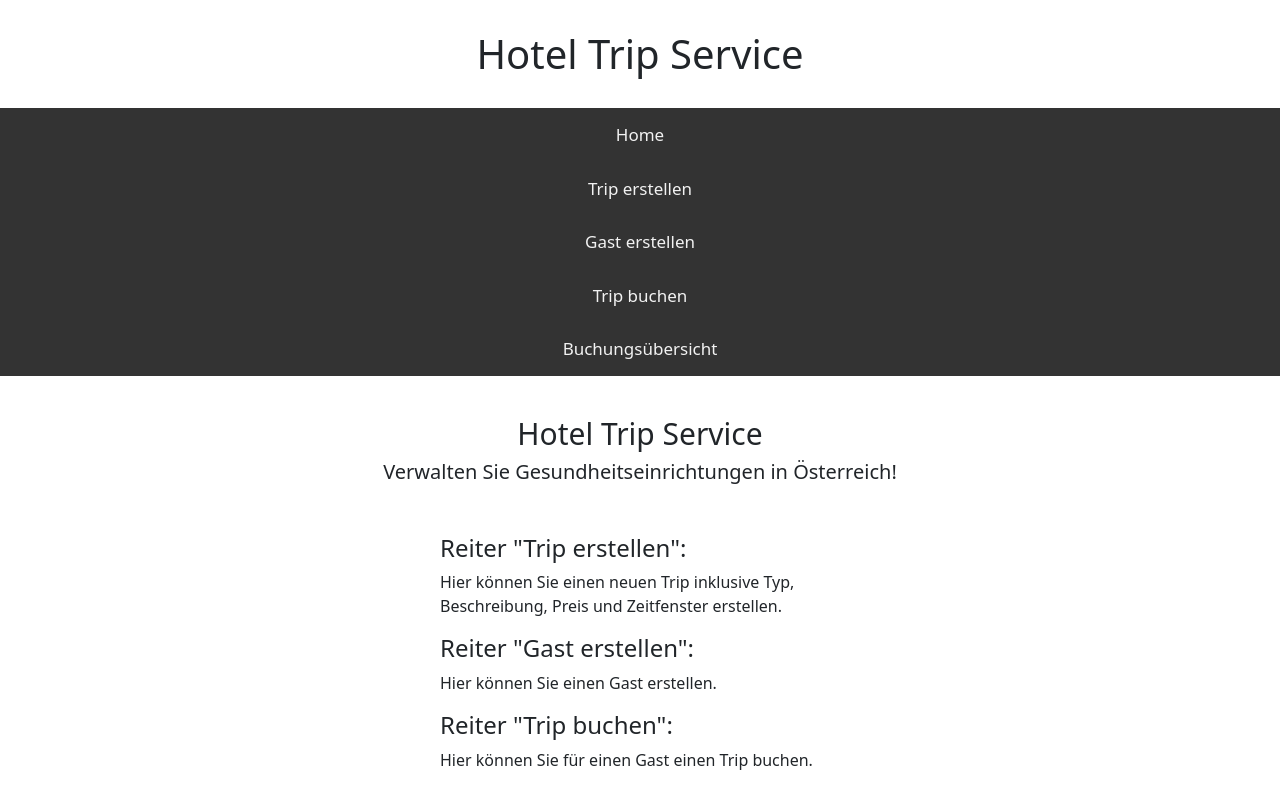
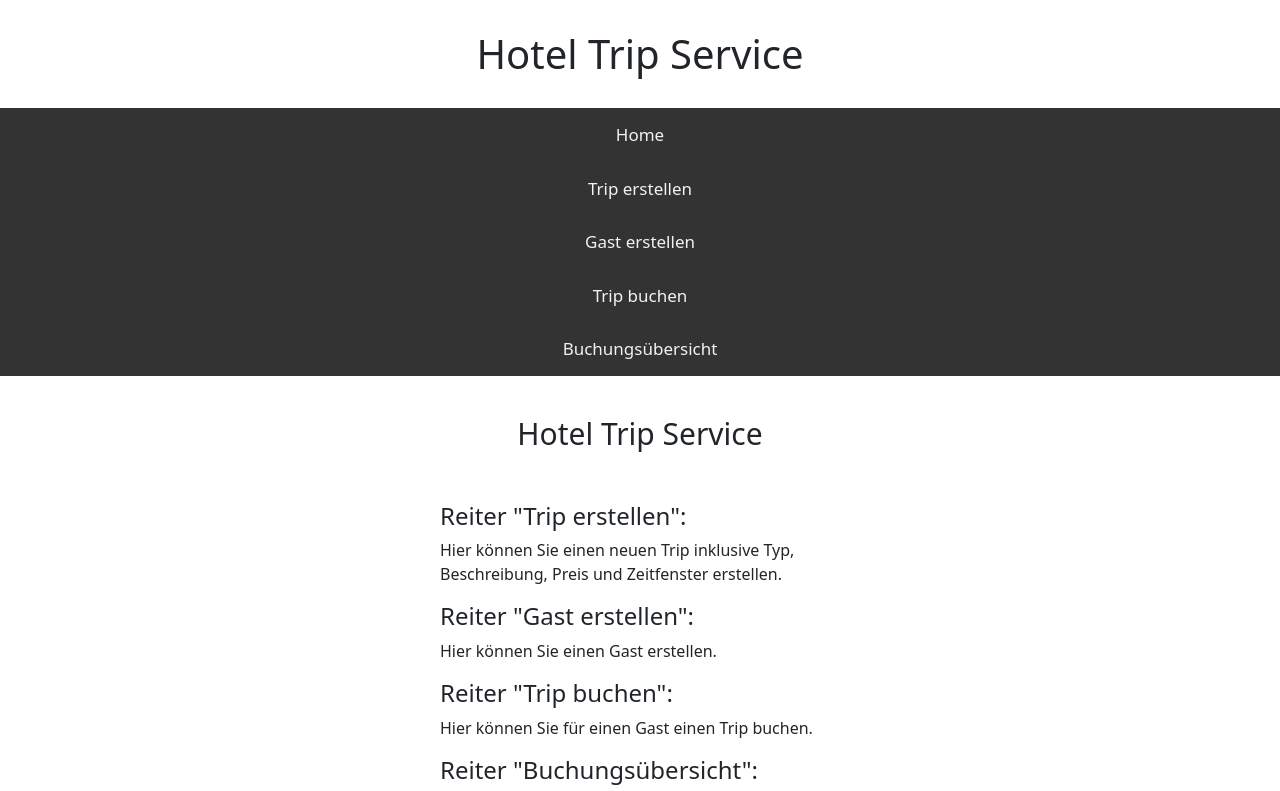
Before and after one commit to RonaldMoritz/hotel_trip_service, a Vue app: page /#/ in a window 1280 px wide. Shown: the top 791 px of the page. Built offline with nearby package versions, Linux system fonts and the light colour scheme.

Commit message:
Tippfehler ausgebessert

```diff
--- a/src/components/index.vue
+++ b/src/components/index.vue
@@ -1,7 +1,6 @@
 <template>
   <div class="page-heading-container">
     <h2 class="sub-heading page-heading">Hotel Trip Service</h2>
-    <h3 class="sub-heading page-desc">Verwalten Sie Gesundheitseinrichtungen in Österreich!</h3>
   </div>
 
 
```
